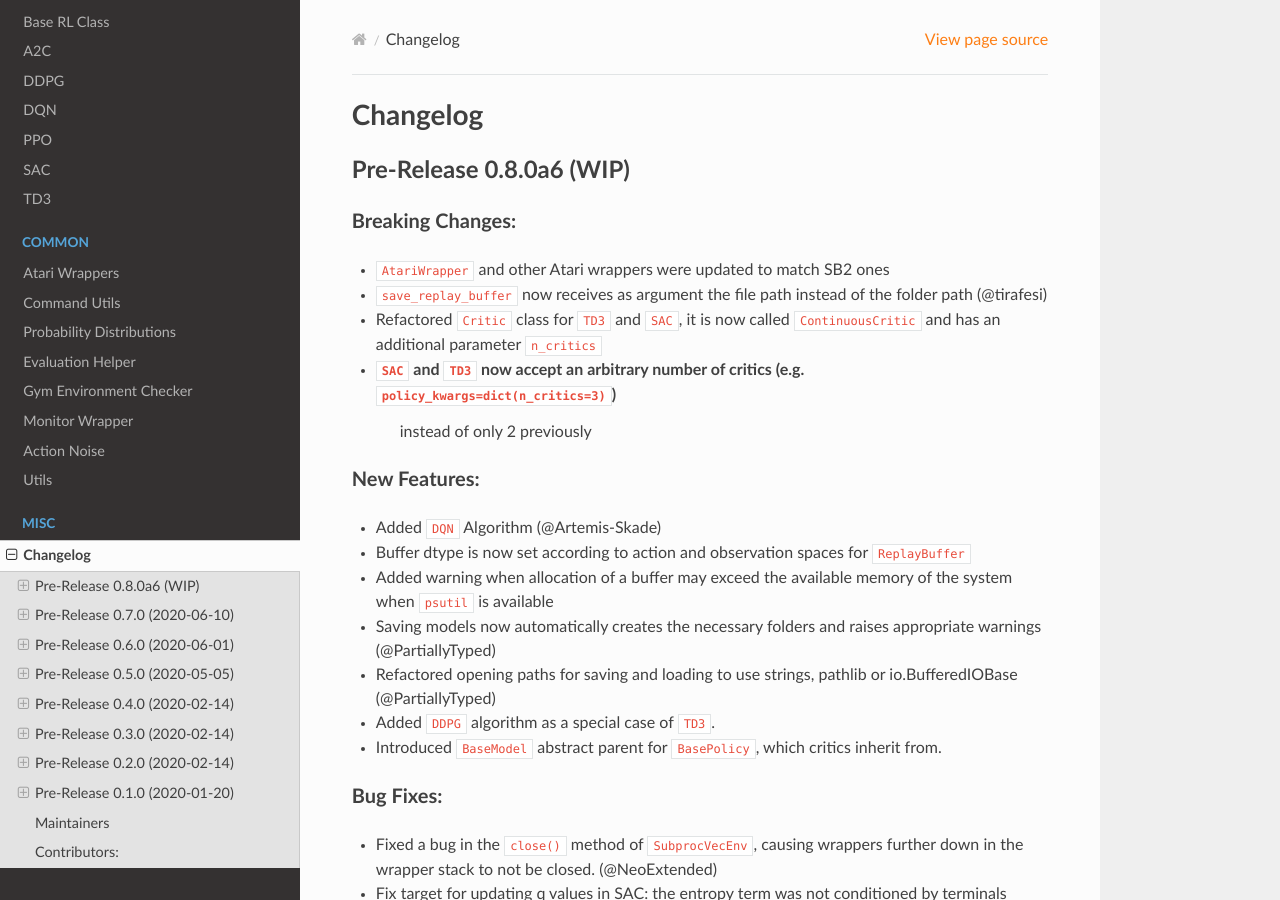
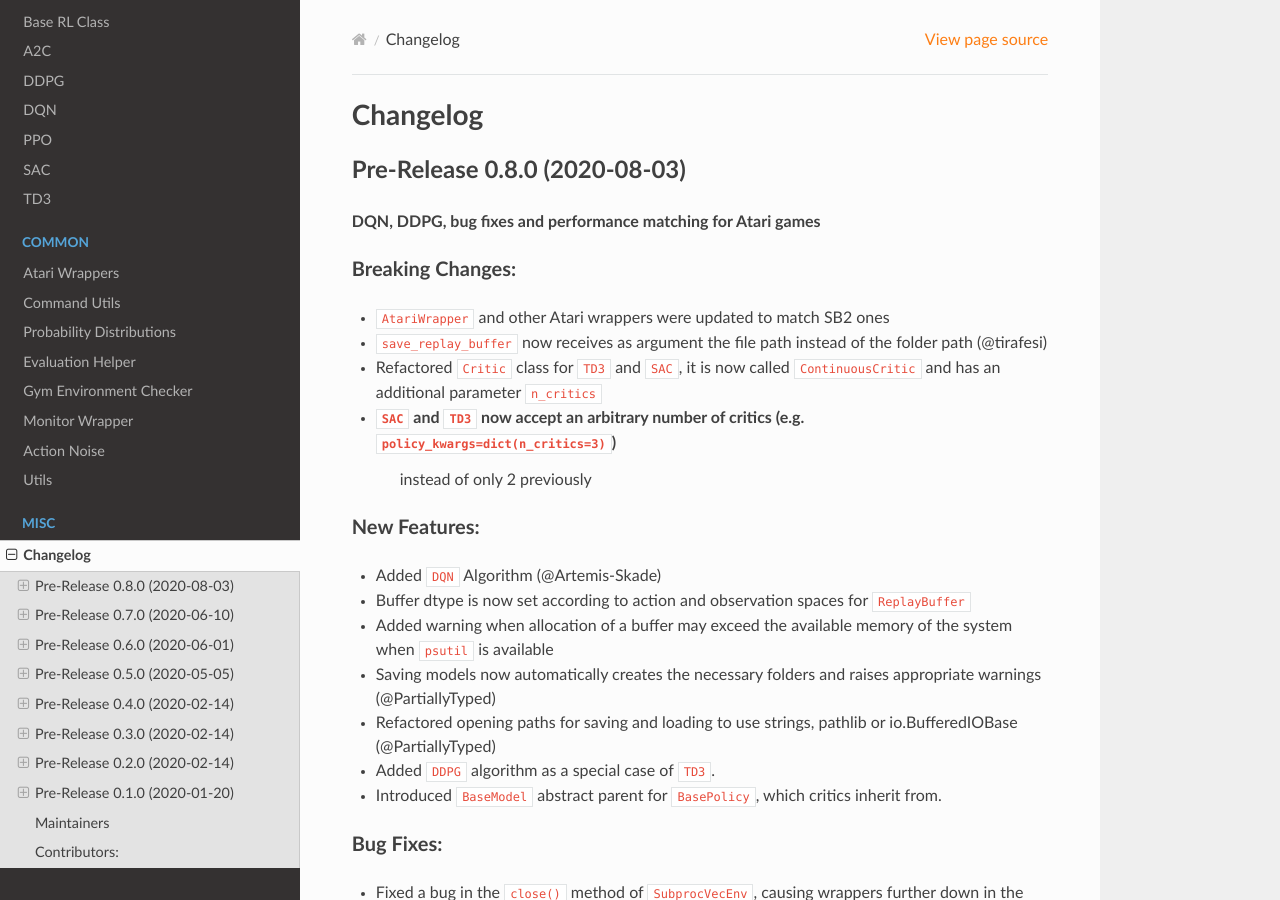
Before and after one commit to DLR-RM/stable-baselines3, a Sphinx documentation site: the page built from docs/misc/changelog.rst, in a window 1280 px wide and 900 px high. Built offline with Sphinx 7.4.7 and the Read the Docs theme 2.0.0, drawn with Linux system fonts in a browser that asks for light colours; pages that are not in the unit, such as notebooks, are missing from menus.

Commit message:
Pre-Release 0.8.0

```diff
--- a/docs/misc/changelog.rst
+++ b/docs/misc/changelog.rst
@@ -3,8 +3,10 @@
 Changelog
 ==========
 
-Pre-Release 0.8.0a6 (WIP)
+Pre-Release 0.8.0 (2020-08-03)
 ------------------------------
+
+**DQN, DDPG, bug fixes and performance matching for Atari games**
 
 Breaking Changes:
 ^^^^^^^^^^^^^^^^^
--- a/stable_baselines3/version.txt
+++ b/stable_baselines3/version.txt
@@ -1 +1 @@
-0.8.0a6
+0.8.0
```
